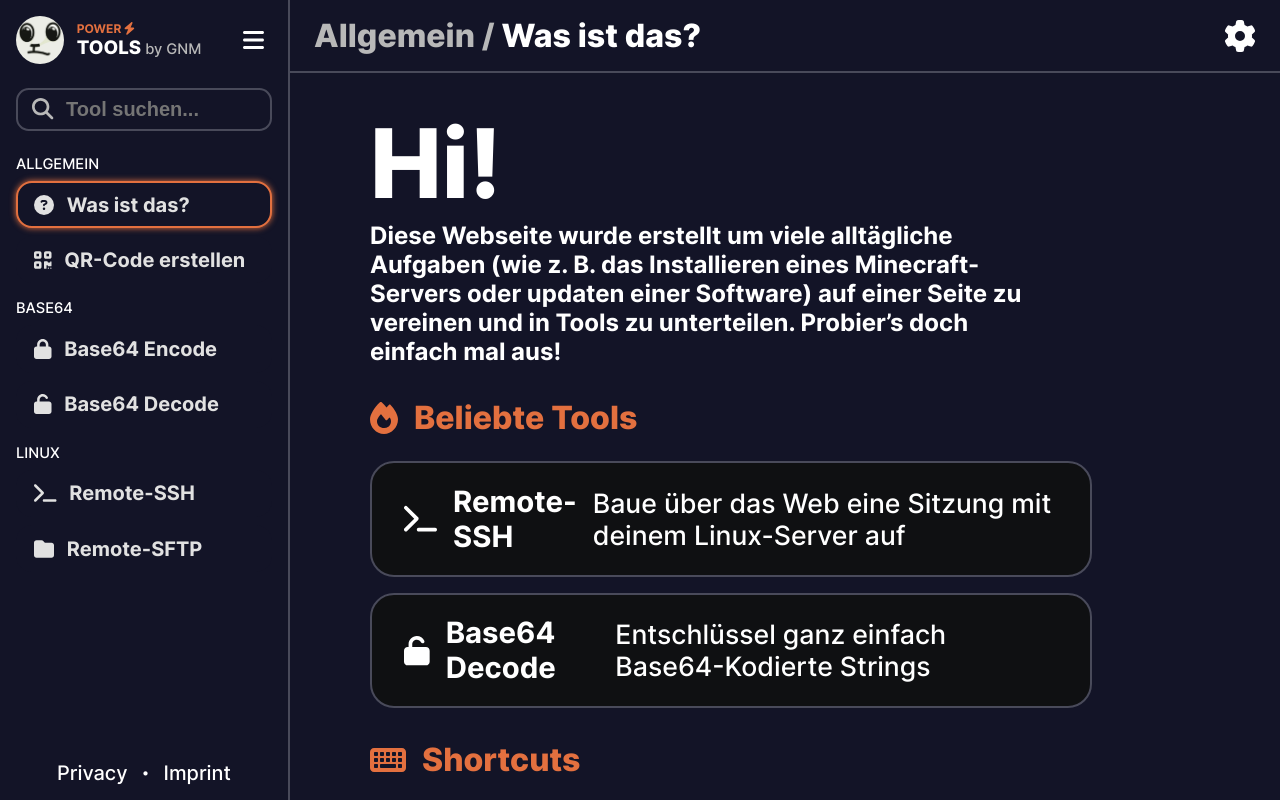
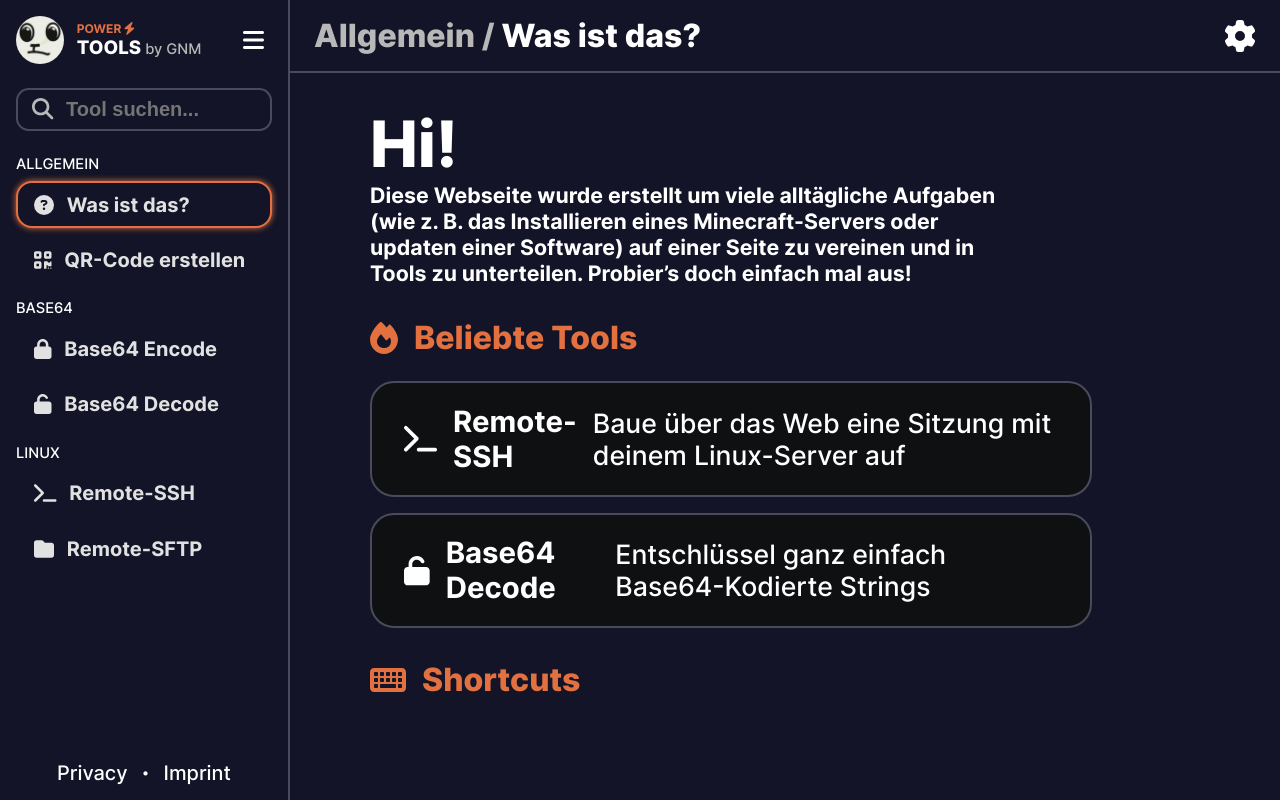
Before and after one commit to gnmyt/PowerTools, a React (Vite) app in the folder client/: page / in a window 1280 px wide. Built offline with nearby package versions, Linux system fonts and the light colour scheme.

Commit message:
Made the Home font size smaller

```diff
--- a/client/src/pages/tools/general/Home/styles.sass
+++ b/client/src/pages/tools/general/Home/styles.sass
@@ -1,13 +1,13 @@
 @import "@/common/styles/colors"
 
 .home-header
-  font-size: 72pt
+  font-size: 48pt
   margin: 0
   color: $white
   font-weight: 900
 
 .home-subtext
-  font-size: 18pt
+  font-size: 16pt
   color: $white
   font-weight: 600
   margin: 0
```
